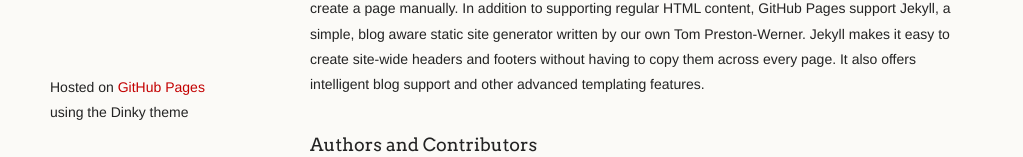
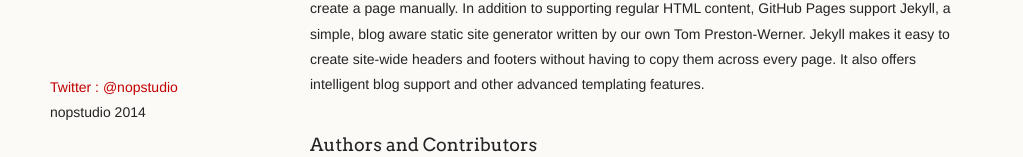
Before and after one commit to nopstudio/nopstudio.github.io, a plain HTML site: page index.html in a window 1280 px wide. Shown: the part 643-800 px from the top of the page, without its empty margins (0-1023 px from the left). Drawn offline with Linux system fonts and the light colour scheme.

Commit message:
Update index.html

```diff
--- a/index.html
+++ b/index.html
@@ -67,7 +67,7 @@ Director of Satit MSU Camp, Mahasarakham University Demonstration School</p>
 <p>Having trouble with Pages? Check out the documentation at <a href="https://help.github.com/pages">https://help.github.com/pages</a> or contact <a href="mailto:support@github.com">support@github.com</a> and we’ll help you sort it out.</p>
       </section>
       <footer>
-        <p><small>Hosted on <a href="http://pages.github.com">GitHub Pages</a> using the Dinky theme</small></p>
+        <p><small><a href="http://twitter.com/nopstudio">Twitter : @nopstudio </a> nopstudio 2014</small></p>
       </footer>
     </div>
     <!--[if !IE]><script>fixScale(document);</script><![endif]-->
```
